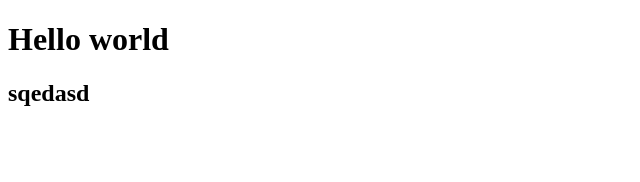
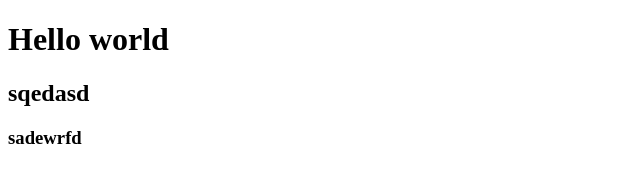
Before and after one commit to FrancescoRispoli17/htmlcss-hello, a plain HTML site: page index.html in a window 1280 px wide. Shown: the whole page, without its empty margins (0-640 px from the left). Drawn offline with Linux system fonts and the light colour scheme.

Commit message:
added h3

```diff
--- a/index.html
+++ b/index.html
@@ -8,6 +8,7 @@
 <body>
     <h1>Hello world</h1>
     <h2>sqedasd</h2>
+    <h3>sadewrfd</h3>
 
 </body>
 </html>
```
